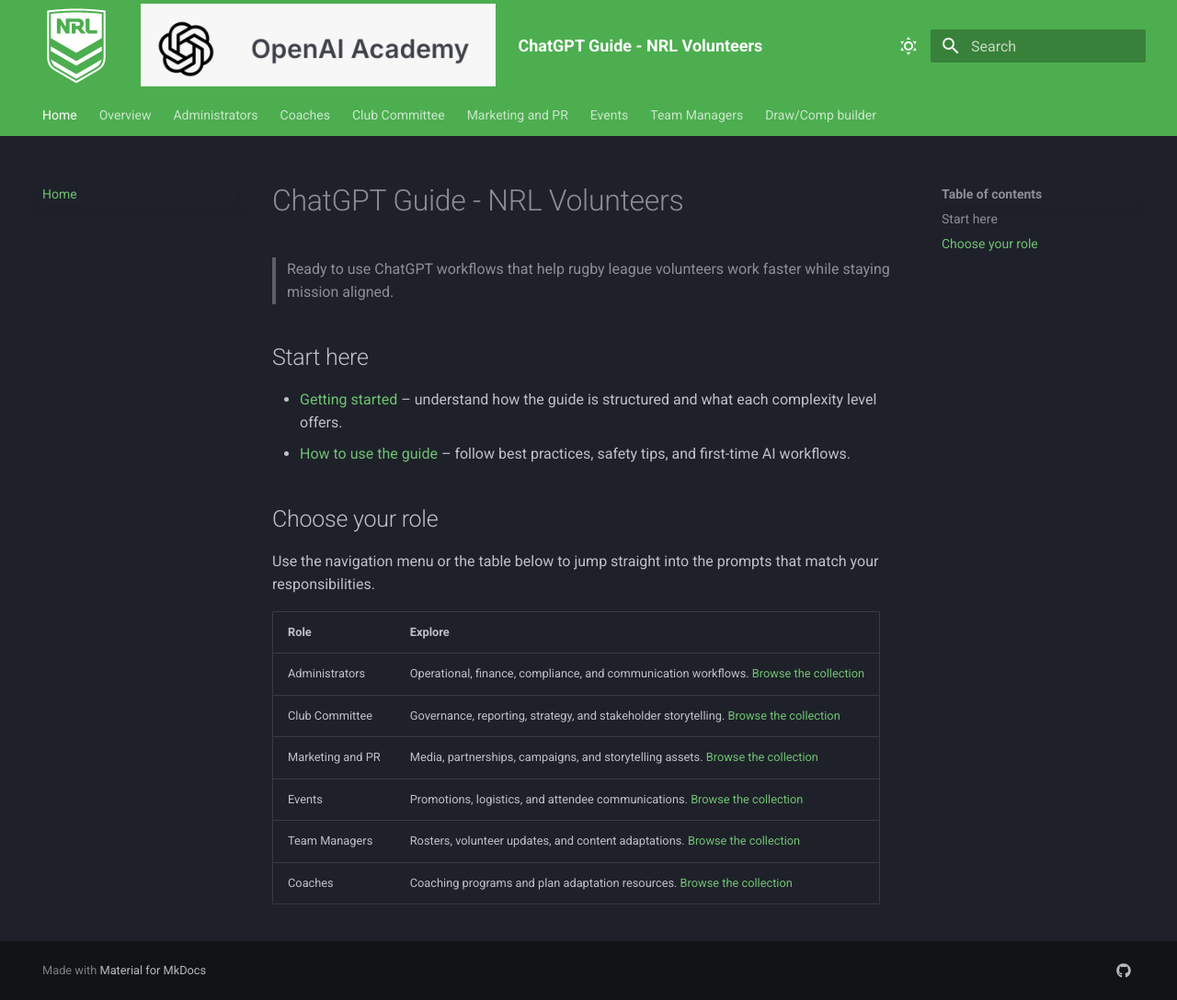
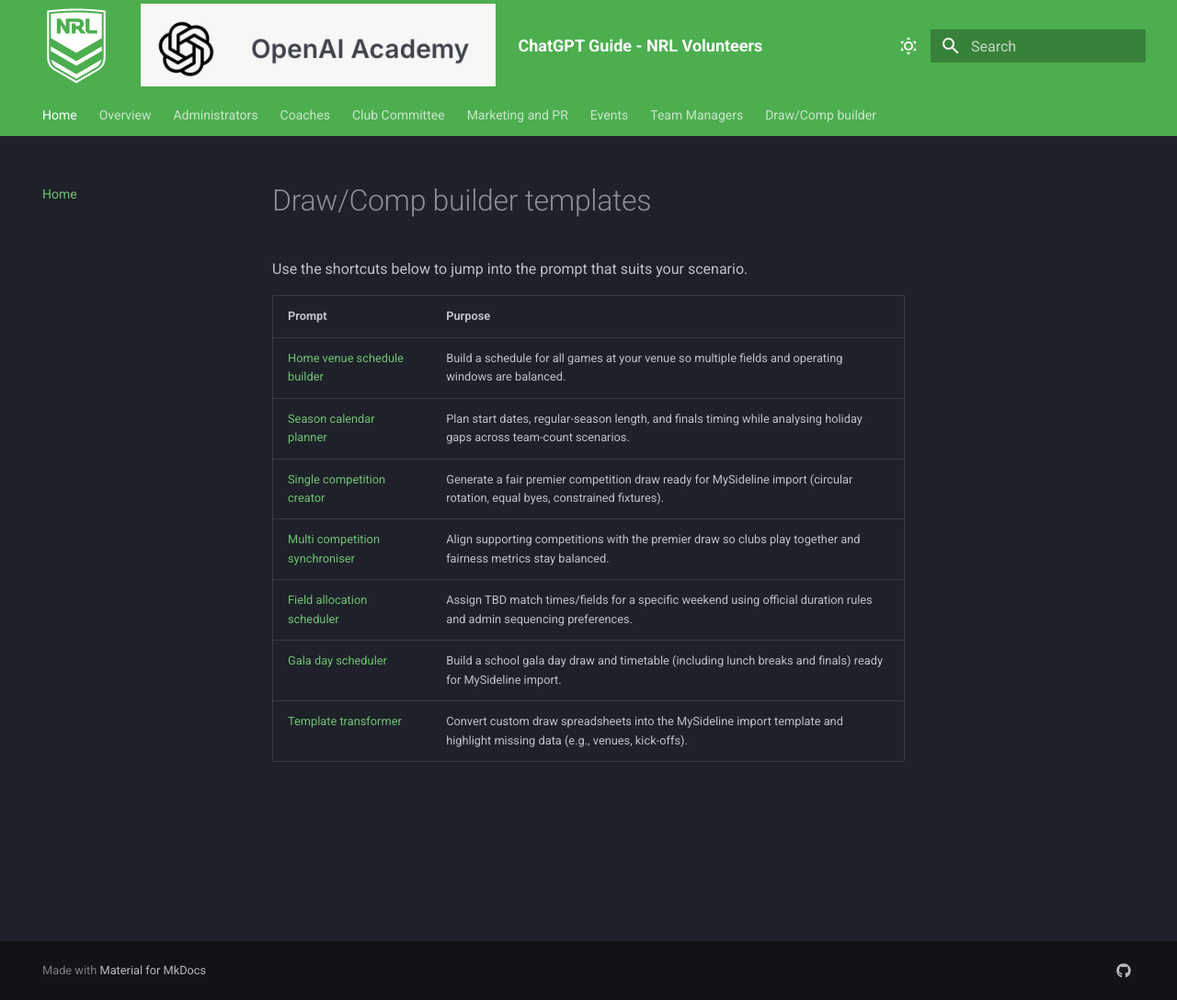
Before and after one commit to NRLParticipation/NRL-Cookbook, an MkDocs documentation site: the page built from docs/index.md, in a window 1280 px wide and 1088 px high. Shown: the whole window at 92% size. Built offline with MkDocs 1.6.1 and Material for MkDocs 9.7.7, drawn with Linux system fonts in a browser that asks for light colours.

Commit message:
Update homepage draw-comp builder content

```diff
--- a/docs/index.md
+++ b/docs/index.md
@@ -1,19 +1,12 @@
-# ChatGPT Guide - NRL Volunteers
+# Draw/Comp builder templates
+Use the shortcuts below to jump into the prompt that suits your scenario.
 
-> Ready to use ChatGPT workflows that help rugby league volunteers work faster while staying mission aligned.
-
-## Start here
-- [Getting started](overview/getting-started.md) – understand how the guide is structured and what each complexity level offers.
-- [How to use the guide](overview/using-the-guide.md) – follow best practices, safety tips, and first-time AI workflows.
-
-## Choose your role
-Use the navigation menu or the table below to jump straight into the prompts that match your responsibilities.
-
-| Role | Explore |
+| Prompt | Purpose |
 | --- | --- |
-| Administrators | Operational, finance, compliance, and communication workflows. [Browse the collection](administrators/grant-writing.md) |
-| Club Committee | Governance, reporting, strategy, and stakeholder storytelling. [Browse the collection](club-committee/board-reports.md) |
-| Marketing and PR | Media, partnerships, campaigns, and storytelling assets. [Browse the collection](marketing-pr/corporate-partnerships.md) |
-| Events | Promotions, logistics, and attendee communications. [Browse the collection](events/flyers.md) |
-| Team Managers | Rosters, volunteer updates, and content adaptations. [Browse the collection](team-managers/newsletter-adaptation.md) |
-| Coaches | Coaching programs and plan adaptation resources. [Browse the collection](coaches/coaching-plan.md) |
+| [Home venue schedule builder](draw-comp-builder/home-venue-schedule.md) | Build a schedule for all games at your venue so multiple fields and operating windows are balanced. |
+| [Season calendar planner](draw-comp-builder/season-calendar-planner.md) | Plan start dates, regular-season length, and finals timing while analysing holiday gaps across team-count scenarios. |
+| [Single competition creator](draw-comp-builder/competition-upload-planner.md) | Generate a fair premier competition draw ready for MySideline import (circular rotation, equal byes, constrained fixtures). |
+| [Multi competition synchroniser](draw-comp-builder/multi-competition-synchroniser.md) | Align supporting competitions with the premier draw so clubs play together and fairness metrics stay balanced. |
+| [Field allocation scheduler](draw-comp-builder/field-allocation-scheduler.md) | Assign TBD match times/fields for a specific weekend using official duration rules and admin sequencing preferences. |
+| [Gala day scheduler](draw-comp-builder/gala-day-scheduler.md) | Build a school gala day draw and timetable (including lunch breaks and finals) ready for MySideline import. |
+| [Template transformer](draw-comp-builder/template-transformer.md) | Convert custom draw spreadsheets into the MySideline import template and highlight missing data (e.g., venues, kick-offs). |
```
